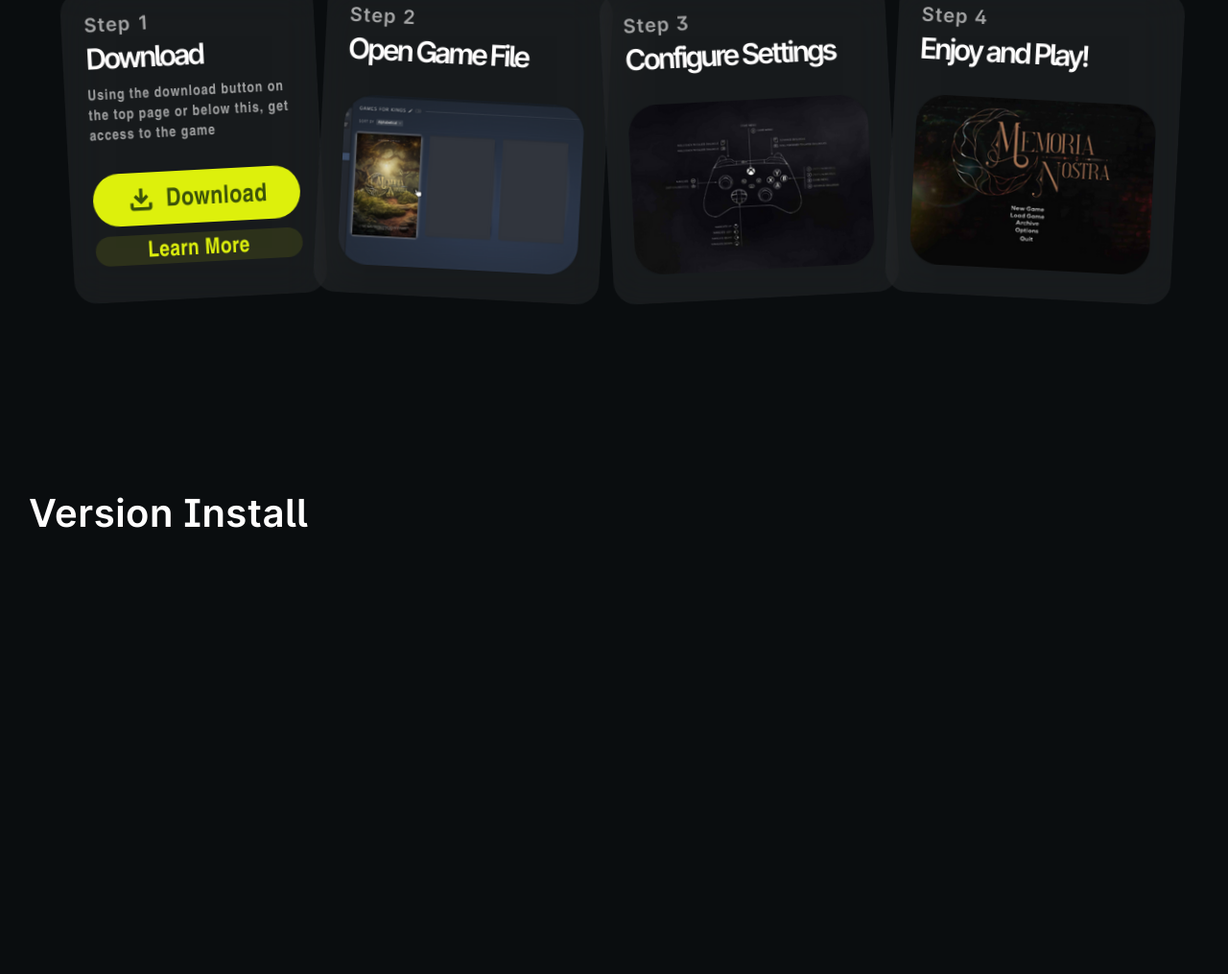
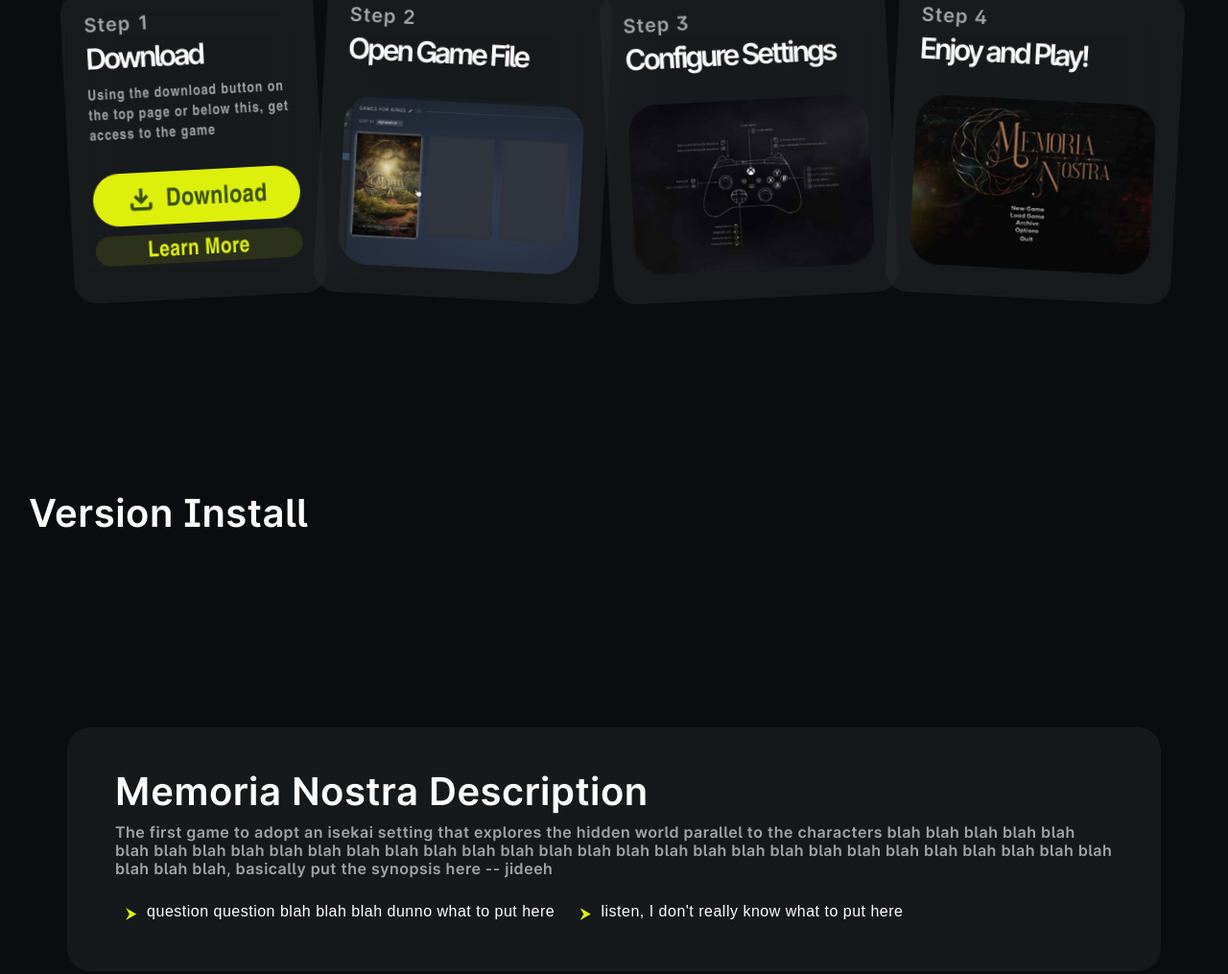
Before and after one commit to Jideeh1/novus-studio, a plain HTML site: page Team Novus/index.html in a window 1280 px wide. Shown: the part 879-1894 px from the top of the page at 96% size. Before the commit the page ends 1470 px from the top, so only its background shows below. Drawn offline with nearby package versions, Linux system fonts and the light colour scheme.

Commit message:
Add files via upload

```diff
--- a/Team Novus/index.html
+++ b/Team Novus/index.html
@@ -25,8 +25,8 @@
         <div class="navcon"><img height="50px" src="assets/white.png"></div>
         <div class="list navcon">
             <a class="item" href="#how-it-works">How It Works</a>
-            <a class="item" href="">Version Install</a>
-            <a class="item" href="">Description</a>
+            <a class="item" href="#vh">Version Install</a>
+            <a class="item" href="#desc">Description</a>
             <a class="item" href="">Features</a>
             <a class="item" href="">Community</a>
             <a class="item" href="">My Account</a>
@@ -118,8 +118,24 @@
         </figure>
     </section>
     <section class="section-config" id="version-install">
-        <h1 class="title">Version Install</h1>
+        <h1 class="title" id="vh">Version Install</h1>
     </section>
+
+    <section class="section-config" id="version-install">
+        <figure class="description">
+            <h1 class="title" id="desc">Memoria Nostra Description</h1>
+            <p class="description-secondary-text">The first game to adopt an isekai setting that explores the hidden world parallel to the characters blah blah blah blah blah blah blah blah blah blah blah blah blah blah blah blah blah blah blah blah blah blah blah blah blah blah blah blah blah blah blah blah blah blah, basically put the synopsis here -- jideeh</p>
+            <div class="description-buttons">
+                <span class="arrow">⮞</span>
+                <span class="besides-arrow">question question blah blah blah dunno what to put here</span>
+            </div>
+            <div class="description-buttons">
+                <span class="arrow">⮞</span>
+                <span class="besides-arrow">listen, I don't really know what to put here</span>
+            </div>
+        </figure>
+    </section>
+
     <script src="script.js"></script>
 </body>
 </html>
--- a/Team Novus/script.js
+++ b/Team Novus/script.js
@@ -1,3 +1,9 @@
+// Comments just in case someone snoop on my code through inspect element
+console.log("If you're here to snoop on my messy code, reconsider before your head starts hurting.\nSeriously tho, stop. If you just want to take some snippets or look at the whole code, it's available in my github.")
+console.log("Github Link: https://github.com/Jideeh1/novus-studio")
+console.log("It's also hosted on netlify, but I forgot the link so eh.")
+console.log("Just don't complain when you see how messy the code is ./.")
+console.log("Sincerely, yours truly --Jideeh")
 window.onscroll = showNav;
 
 function showNav() {
--- a/Team Novus/styles.css
+++ b/Team Novus/styles.css
@@ -411,3 +411,46 @@
     margin-top: 20px;
     width: 250px;
 }
+
+.description {
+    border-radius: 24px;
+    background: rgba(255,255,255,.05);
+    padding: 43px 50px;
+
+    .title {
+        margin: 0;
+    }
+}
+
+.description-secondary-text {
+    margin: 10px 0px 20px 0px;
+    color: rgba(255,255,255,.6);
+    font-family: "main";
+}
+
+.arrow {
+    color: #ddf00c;
+}
+
+.besides-arrow {
+    margin: 0;
+    font-family: sans-serif;
+    vertical-align: middle;
+}
+
+.description-buttons {
+    display: inline-flex;
+    vertical-align: middle;
+    gap: 10px;
+    cursor: pointer;
+    padding: 5px 10px;
+    background-color: #ffffff00;
+    border: 1px solid transparent;
+    border-radius: 4px;
+    transition: all 0.4s ease-in-out;
+}
+
+.description-buttons:hover {
+    background-color: #ffffff10;
+    border: 1px solid transparent;
+}
```
